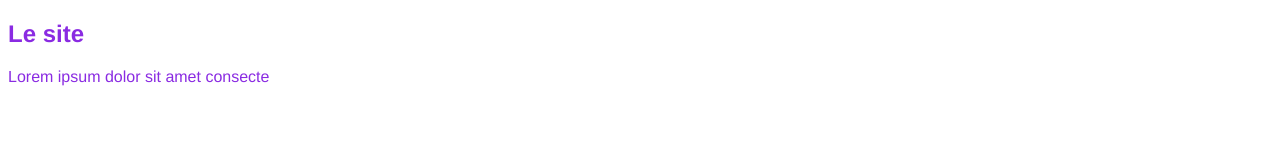
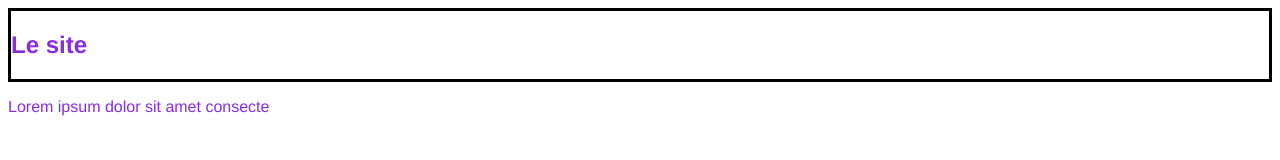
Before and after one commit to boubou4360/exercice3, a plain HTML site: page index.htm in a window 1280 px wide. Drawn offline with Linux system fonts and the light colour scheme.

Commit message:
M border du header ajouté

```diff
--- a/css/style.css
+++ b/css/style.css
@@ -8,3 +8,9 @@ h1{
     font-size: 40px;
     color: antiquewhite;
 }
+
+
+header{
+    border: black solid;
+
+}
```
